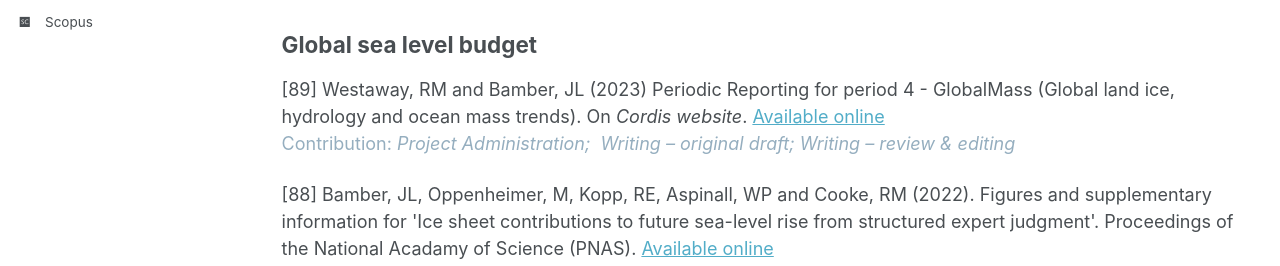
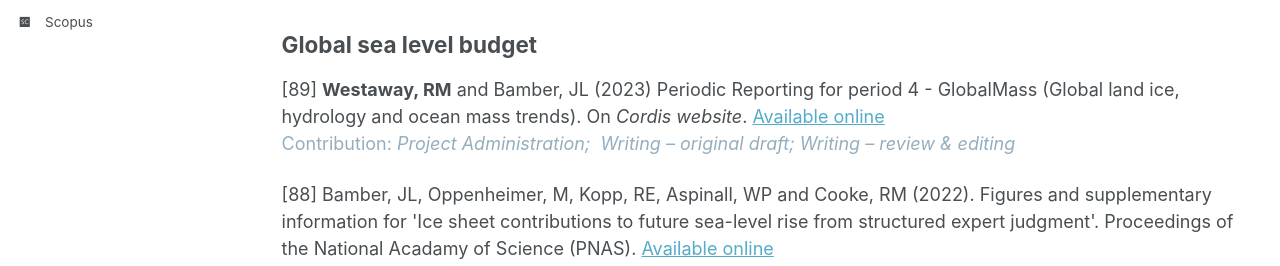
Before and after one commit to richardwestaway/richardwestaway.github.io, a Jekyll site: the page built from _pages/outputs.html, in a window 1280 px wide and 900 px high. Shown: the part 312-578 px from the top of the window. Built offline with Jekyll 4.4.1, drawn with Linux system fonts in a browser that asks for light colours; some web fonts are replaced.

Commit message:
Update outputs.html

```diff
--- a/_pages/outputs.html
+++ b/_pages/outputs.html
@@ -19,7 +19,7 @@ author_profile: true
 
 <h2>Global sea level budget</h2>
 
-<p>[89] Westaway, RM and Bamber, JL (2023) Periodic Reporting for period 4 - GlobalMass (Global land ice, hydrology and ocean mass trends). On <em>Cordis website</em>. <a href="https://cordis.europa.eu/project/id/694188/reporting" target="_blank" rel="noopener">Available online</a><br /><span style="color: #95aebf;">Contribution: <em>Project Administration;&nbsp; Writing &ndash; original draft; Writing &ndash; review &amp; editing</em></span></p>
+<p>[89] <strong>Westaway, RM</strong> and Bamber, JL (2023) Periodic Reporting for period 4 - GlobalMass (Global land ice, hydrology and ocean mass trends). On <em>Cordis website</em>. <a href="https://cordis.europa.eu/project/id/694188/reporting" target="_blank" rel="noopener">Available online</a><br /><span style="color: #95aebf;">Contribution: <em>Project Administration;&nbsp; Writing &ndash; original draft; Writing &ndash; review &amp; editing</em></span></p>
 
 <p>[88] Bamber, JL, Oppenheimer, M, Kopp, RE, Aspinall, WP and Cooke, RM (2022). Figures and supplementary information for 'Ice sheet contributions to future sea-level rise from structured expert judgment'. Proceedings of the National Acadamy of Science (PNAS). <a href="https://doi.org/10.1073/pnas.1817205116" target="_blank" rel="noopener">Available online</a><br /><span style="color: #95aebf;">Contribution: <em>Project Administration;&nbsp; Formal analysis; Visualisation; Writing &ndash; original draft; Writing &ndash; review &amp; editing</em></span></p>
 <p>[87] Ziegler, Y, Vishwakarma, BD,&nbsp;Brady, A, Chuter, S, Royston, S, <strong>Westaway, RM</strong> and Bamber, JL (2021).&nbsp;Data-driven estimate of past and present surface loading over North America: Bayesian Hierarchical Modelling approach applied to GPS and GRACE observations. vPICO&nbsp; at <em>European Geosciences Union 2021 (vEGU21): Gather Online</em>, 19-30 April 2021. <a href="https://doi.org/10.5281/zenodo.7463180" target="_blank" rel="noopener">Available online</a><br /><span style="color: #95aebf;">Contribution: <em>Project Administration;&nbsp;Writing &ndash; review &amp; editing</em></span></p>
```
